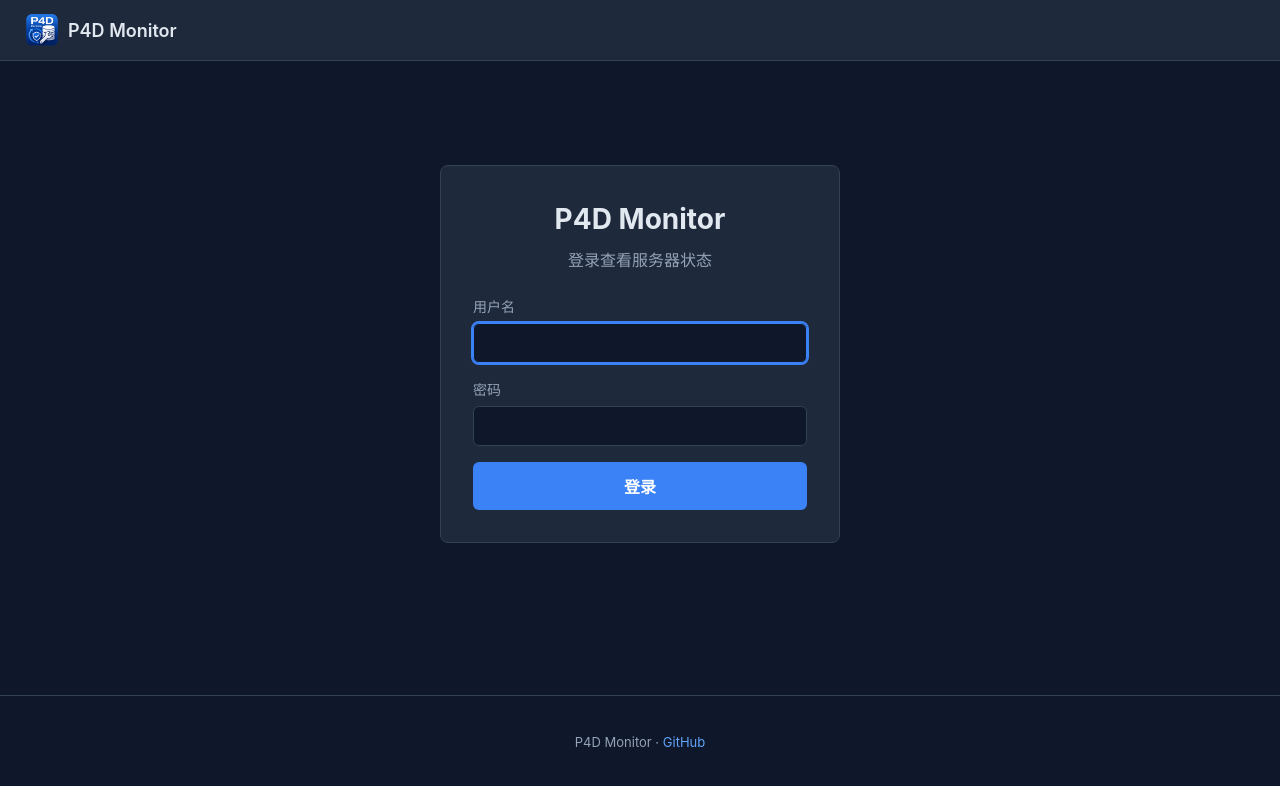
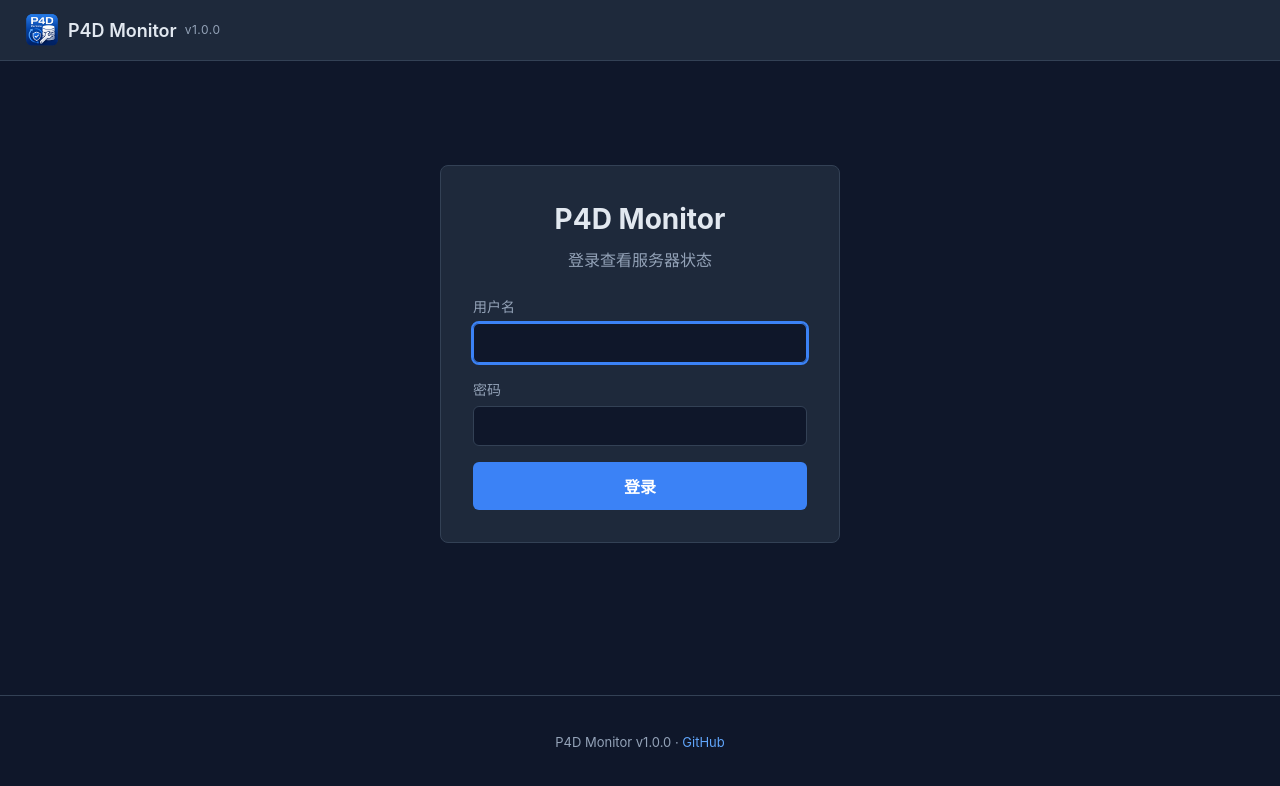
Before and after one commit to ziwuxin1/p4d-monitor, a Flask app: page /login?next=/ in a window 1280 px wide. Shown: the top 786 px of the page. Run offline with Flask 3, Linux system fonts and the light colour scheme.

Commit message:
feat(version): MONITOR_VERSION 1.0.0 + base.html banner/footer 显示
- src/__init__.py: 0.1.0 -> 1.0.0(进生产环境用 1.0)
- src/app.py: @context_processor 注入 app_version 到所有模板
- templates/base.html: brand 旁加 v1.0.0 小字 + footer 也显示
- static/style.css: .brand .version 12px 灰色样式

以后改完代码改 src/__init__.py 的版本号 + 部署,
banner 立刻反映新版本(像 ssh-toolkit 那个 v1.1.3 一样)。

```diff
--- a/src/__init__.py
+++ b/src/__init__.py
@@ -1,2 +1,2 @@
 """P4D Monitor — Web dashboard + email alerter for P4D servers."""
-__version__ = "0.1.0"
+__version__ = "1.0.0"
--- a/src/app.py
+++ b/src/app.py
@@ -13,6 +13,7 @@ from flask import (
 )
 
 from . import auth, config as cfgmod, db, scheduler
+from . import __version__ as APP_VERSION
 
 
 log = logging.getLogger("p4d-monitor.app")
@@ -40,6 +41,11 @@ def create_app() -> Flask:
     # 启动调度器(只在主进程,避免 reload 时双倍)
     if os.environ.get("P4D_MONITOR_DISABLE_SCHEDULER") != "1":
         scheduler.start(cfg)
+
+    # 把版本号注入所有模板,base.html 用 {{ app_version }} 展示
+    @app.context_processor
+    def _inject_version() -> dict:
+        return {"app_version": APP_VERSION}
 
     # ---- 路由 ----
 
--- a/static/style.css
+++ b/static/style.css
@@ -49,6 +49,7 @@ a:hover { text-decoration: underline; }
     font-size: 18px;
 }
 .brand .logo { width: 36px; height: 36px; border-radius: 8px; display: block; }
+.brand .version { font-size: 12px; color: var(--text-muted); font-weight: 400; letter-spacing: 0.5px; }
 .topbar nav { display: flex; gap: 16px; align-items: center; }
 .topbar nav .sep { color: var(--text-muted); }
 .topbar nav .user { color: var(--text-muted); font-size: 14px; }
--- a/templates/base.html
+++ b/templates/base.html
@@ -11,6 +11,7 @@
         <a class="brand" href="{{ url_for('dashboard') }}">
             <img class="logo" src="{{ url_for('static', filename='logo.png') }}" alt="P4D Monitor">
             <span>P4D Monitor</span>
+            <span class="version">v{{ app_version }}</span>
         </a>
         <nav>
             {% if session.logged_in %}
@@ -28,7 +29,7 @@
     </main>
 
     <footer>
-        <p>P4D Monitor · <a href="https://github.com/ziwuxin1/p4d-monitor" target="_blank">GitHub</a></p>
+        <p>P4D Monitor v{{ app_version }} · <a href="https://github.com/ziwuxin1/p4d-monitor" target="_blank">GitHub</a></p>
     </footer>
 
     {% block scripts %}{% endblock %}
```
